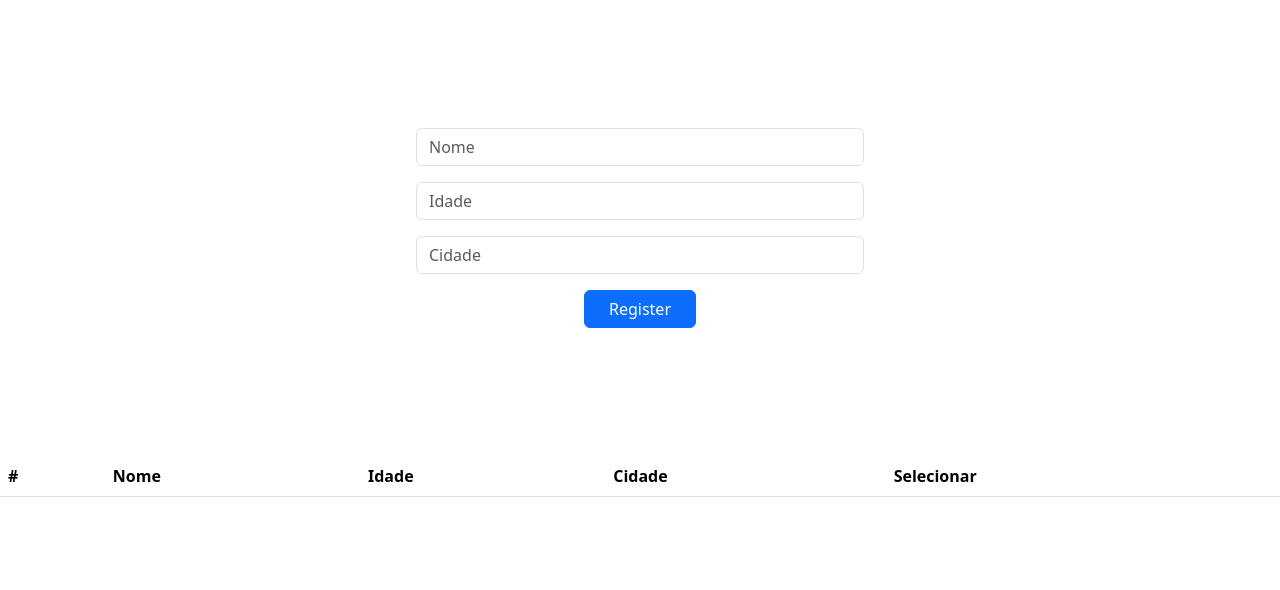
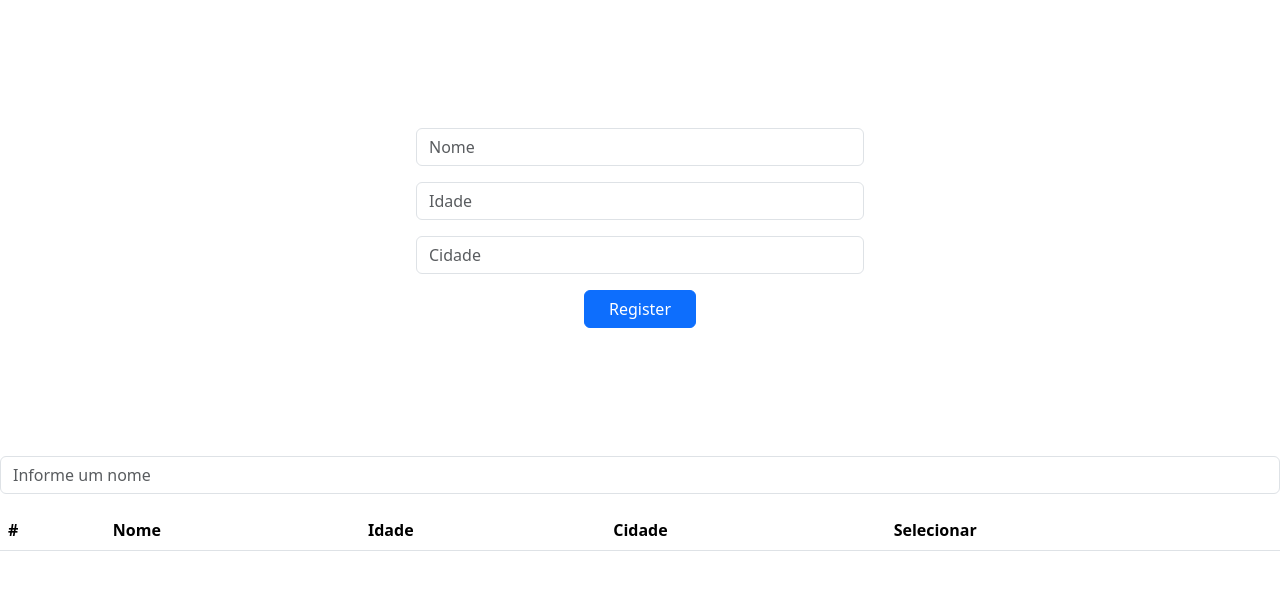
Before and after one commit to Lufeltz/Learning, a React (Vite) app in the folder React-Hooks/projeto/: page / in a window 1280 px wide. Shown: the top 590 px of the page. Built offline with nearby package versions, Linux system fonts and the light colour scheme.

Commit message:
feat: Adicionar campo de pesquisa para pesquisar usuários pelos seus nomes

```diff
--- a/React-Hooks/projeto/src/Table.jsx
+++ b/React-Hooks/projeto/src/Table.jsx
@@ -1,6 +1,18 @@
+import { useState } from "react";
+
 // Componente
 function Table({ users, select }) {
+    const [search, setSearch] = useState("");
+
     return (
+        <div>
+            <input
+                type="search"
+                onChange={(e) => setSearch(e.target.value)}
+                placeholder="Informe um nome"
+                className="form-control search"
+            />
+            <p>{search}</p>
             <table className="table">
                 <thead>
                     <tr>
@@ -12,14 +24,17 @@ function Table({ users, select }) {
                     </tr>
                 </thead>
                 <tbody>
-                {users.map((user, indice) => (
+                    {users.filter(user => user.name.toLowerCase().includes(search)).map((user, indice) => (
                         <tr key={indice}>
                             <td>{indice + 1}</td>
                             <td>{user.name}</td>
                             <td>{user.age}</td>
                             <td>{user.city}</td>
                             <td>
-                            <button className="btn btn-success" onClick={() => select(indice)}>
+                                <button
+                                    className="btn btn-success"
+                                    onClick={() => select(indice)}
+                                >
                                     Selecionar
                                 </button>
                             </td>
@@ -27,6 +42,7 @@ function Table({ users, select }) {
                     ))}
                 </tbody>
             </table>
+        </div>
     );
 }
 
```
Lines whose indentation alone changed are shown as unchanged.
